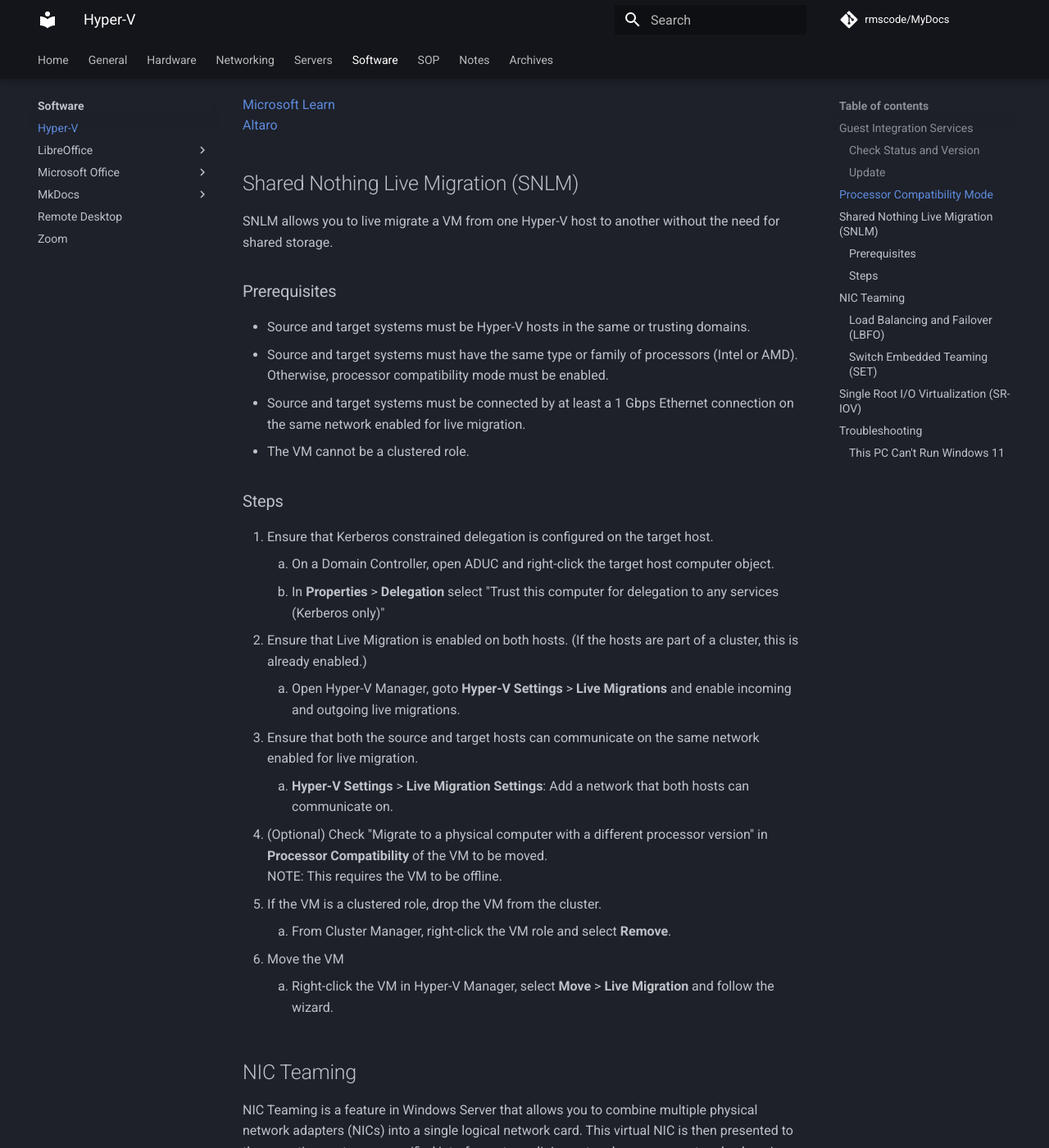
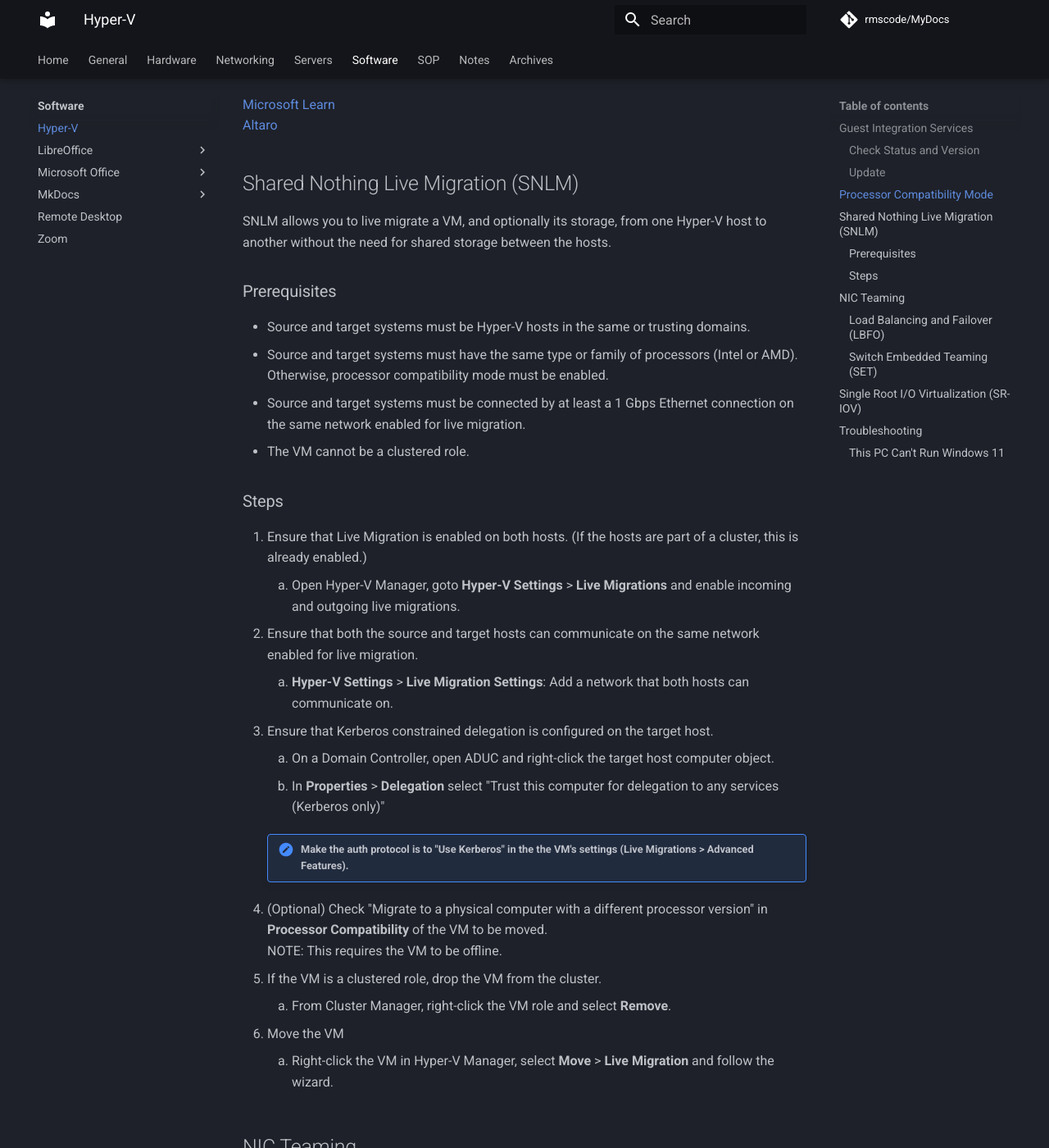
Before and after one commit to rmscode/binary-garden, an MkDocs documentation site: the page built from docs/software/hyper-v.md, in a window 1280 px wide and 1400 px high, scrolled down 1326 px. Shown: the whole window at 82% size. Built offline with MkDocs 1.6.1 and Material for MkDocs 9.7.7, drawn with Linux system fonts in a browser that asks for light colours; comment, search, counter and statistics services are not loaded.

Commit message:
Docs: Revise SNLM in Hyper-V

```diff
--- a/docs/software/hyper-v.md
+++ b/docs/software/hyper-v.md
@@ -40,7 +40,7 @@
 
 ## Shared Nothing Live Migration (SNLM)
 
-SNLM allows you to live migrate a VM from one Hyper-V host to another without the need for shared storage.
+SNLM allows you to live migrate a VM, and optionally its storage, from one Hyper-V host to another without the need for shared storage between the hosts.
 
 ### Prerequisites
 
@@ -51,13 +51,14 @@
 
 ### Steps
 
-1. Ensure that Kerberos constrained delegation is configured on the target host.
+1. Ensure that Live Migration is enabled on both hosts. (If the hosts are part of a cluster, this is already enabled.)
+    1. Open Hyper-V Manager, goto **Hyper-V Settings** > **Live Migrations** and enable incoming and outgoing live migrations.
+2. Ensure that both the source and target hosts can communicate on the same network enabled for live migration.
+    1. **Hyper-V Settings** > **Live Migration Settings**: Add a network that both hosts can communicate on.
+3. Ensure that Kerberos constrained delegation is configured on the target host.
     1. On a Domain Controller, open ADUC and right-click the target host computer object.
-    2. In **Properties** > **Delegation** select "Trust this computer for delegation to any services (Kerberos only)"
-2. Ensure that Live Migration is enabled on both hosts. (If the hosts are part of a cluster, this is already enabled.)
-    1. Open Hyper-V Manager, goto **Hyper-V Settings** > **Live Migrations** and enable incoming and outgoing live migrations.
-3. Ensure that both the source and target hosts can communicate on the same network enabled for live migration.
-    1. **Hyper-V Settings** > **Live Migration Settings**: Add a network that both hosts can communicate on.
+    2. In **Properties** > **Delegation** select "Trust this computer for delegation to any services (Kerberos only)"</br>
+    !!! Note "Make the auth protocol is to "Use Kerberos" in the the VM's settings (Live Migrations > Advanced Features)."
 4. (Optional) Check "Migrate to a physical computer with a different processor version" in **Processor Compatibility** of the VM to be moved.</br>
     NOTE: This requires the VM to be offline.
 5. If the VM is a clustered role, drop the VM from the cluster.
```
